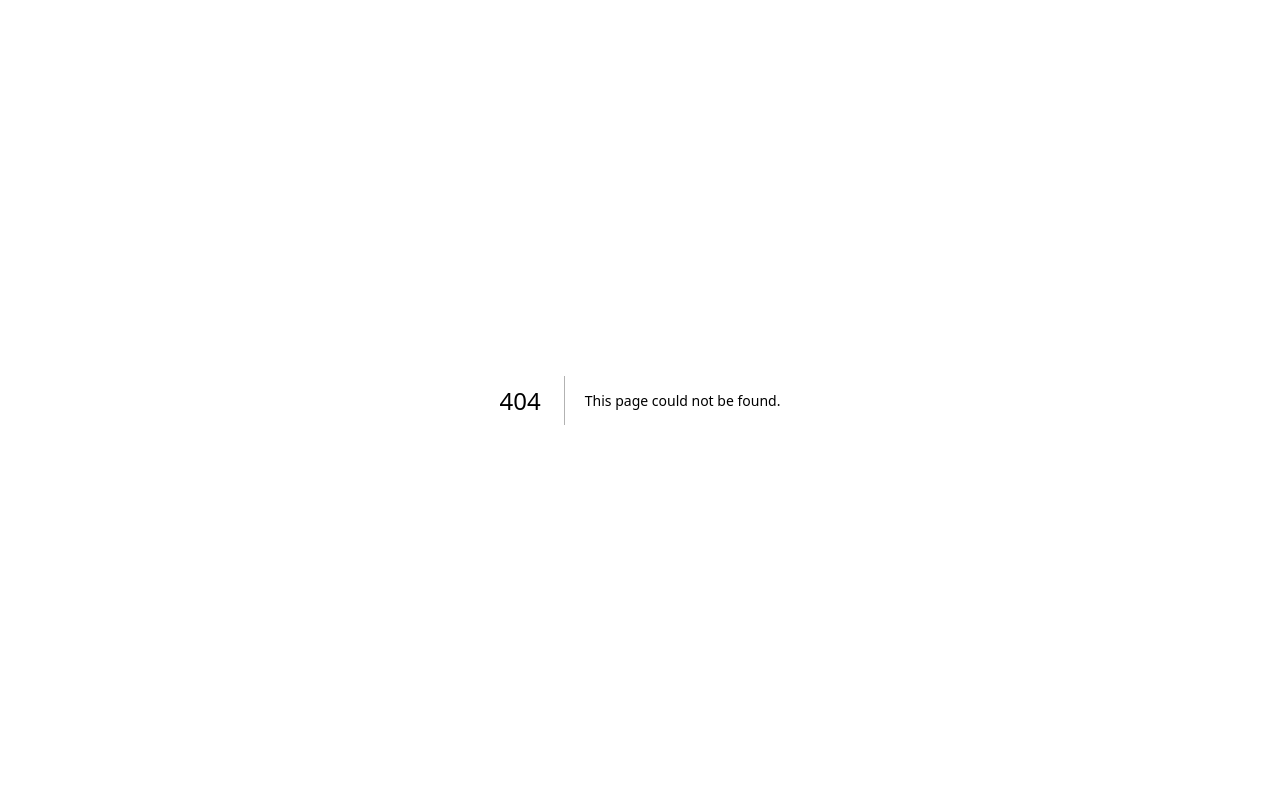
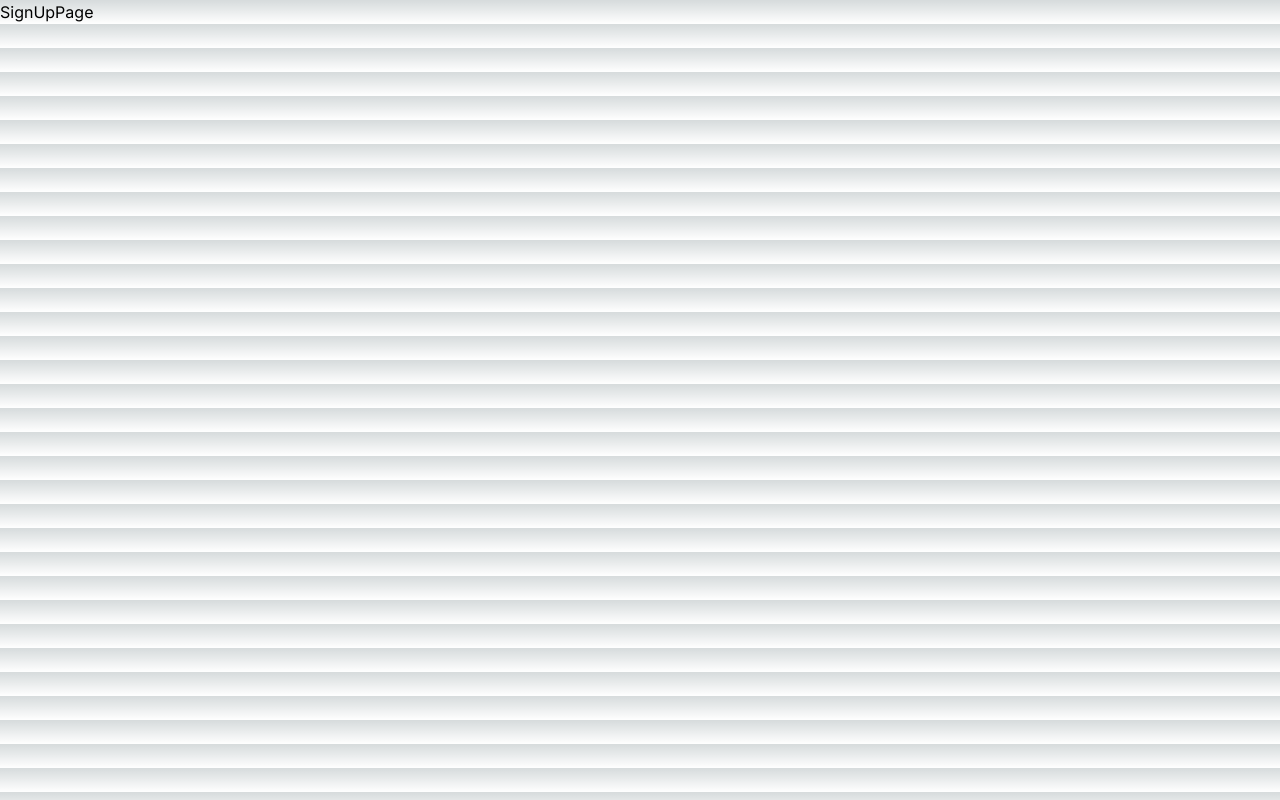
Before and after one commit to AVidhanR/LearnBuildGrow, a Next.js app in the folder next_js/my-app/: page /signup in a window 1280 px wide. Before the commit this address had no page. Built offline with nearby package versions, Linux system fonts and the light colour scheme.

Commit message:
Create page.tsx

```diff
--- /dev/null
+++ b/next_js/my-app/src/app/signup/page.tsx
@@ -0,0 +1,5 @@
+import React from "react";
+
+export default function SignUpPage() {
+  return <div>SignUpPage</div>;
+}
```
